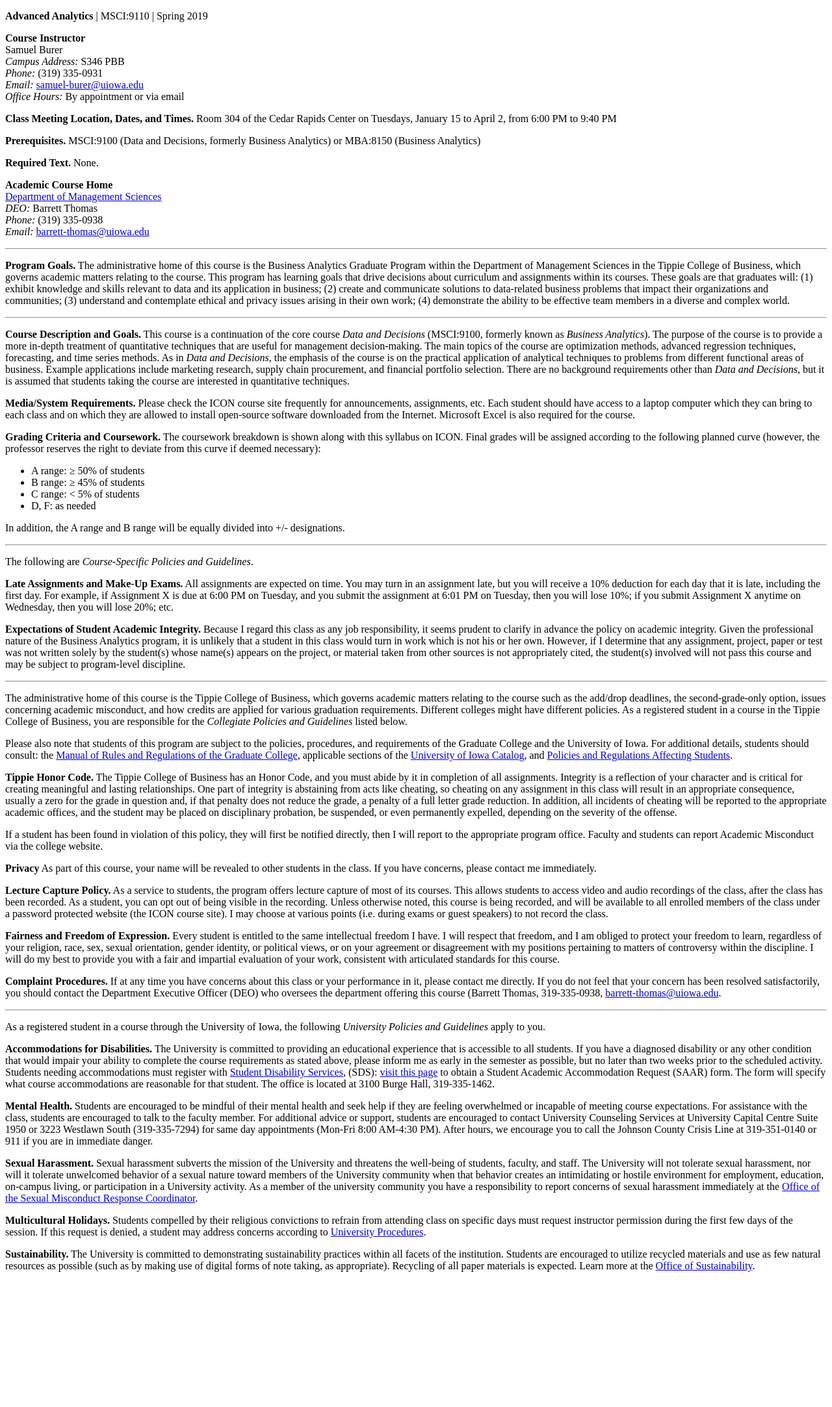
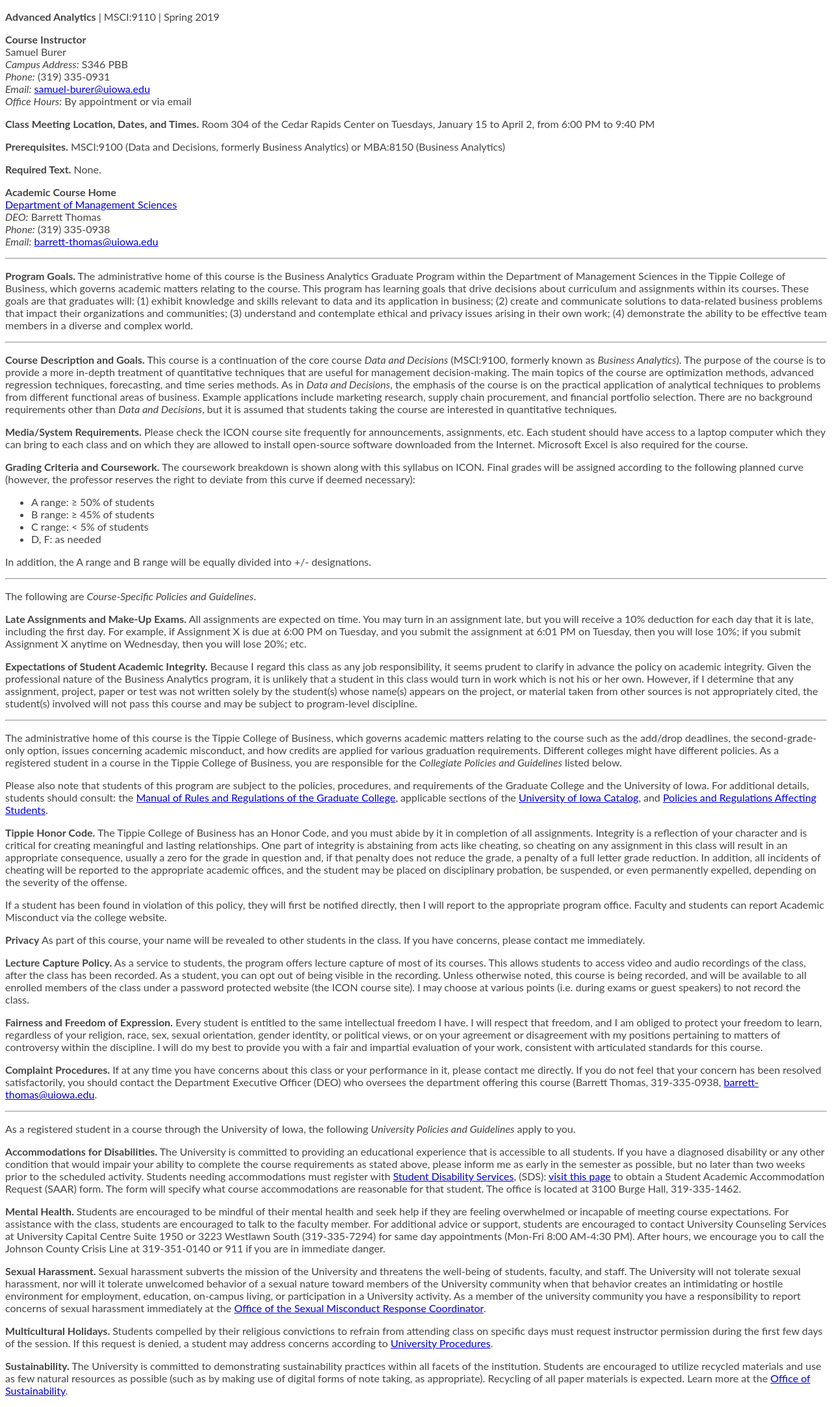
Before and after one commit to sburer/sburer.github.io, a Jekyll site: the page Advanced_Analytics/information/20188/syllabus.html, which Jekyll copies as it is, in a window 1280 px wide. Shown: the whole page at 65% size. Built offline with Jekyll 4.4.1, drawn with Linux system fonts in a browser that asks for light colours; before the commit the page ends 1974 px from its top, so only the background shows below that.

Commit message:
Adding CSS to change font.

```diff
--- /dev/null
+++ b/Advanced_Analytics/information/20188/pandoc.css
@@ -0,0 +1,330 @@
+/*
+ * I add this to html files generated with pandoc.
+ * https://gist.github.com/killercup/5917178#file-pandoc-css
+ */
+
+/* html { */
+  /* font-size: 100%; */
+  /* overflow-y: scroll; */
+  /* -webkit-text-size-adjust: 100%; */
+  /* -ms-text-size-adjust: 100%; */
+/* } */
+
+body {
+  color: #444;
+  /* font-family: Georgia, Palatino, 'Palatino Linotype', Times, 'Times New Roman', serif; */
+  font-family: 'Lato', sans-serif;
+  /* font-size: 12px; */
+  /* line-height: 1.7; */
+  /* padding: 1em; */
+  /* margin: auto; */
+  /* max-width: 42em; */
+  /* background: #fefefe; */
+}
+
+/* a { */
+  /* color: #0645ad; */
+  /* text-decoration: none; */
+/* } */
+/*  */
+/* a:visited { */
+  /* color: #0b0080; */
+/* } */
+/*  */
+/* a:hover { */
+  /* color: #06e; */
+/* } */
+/*  */
+/* a:active { */
+  /* color: #faa700; */
+/* } */
+/*  */
+/* a:focus { */
+  /* outline: thin dotted; */
+/* } */
+/*  */
+/* *::-moz-selection { */
+  /* background: rgba(255, 255, 0, 0.3); */
+  /* color: #000; */
+/* } */
+/*  */
+/* *::selection { */
+  /* background: rgba(255, 255, 0, 0.3); */
+  /* color: #000; */
+/* } */
+/*  */
+/* a::-moz-selection { */
+  /* background: rgba(255, 255, 0, 0.3); */
+  /* color: #0645ad; */
+/* } */
+/*  */
+/* a::selection { */
+  /* background: rgba(255, 255, 0, 0.3); */
+  /* color: #0645ad; */
+/* } */
+/*  */
+/* p { */
+  /* margin: 1em 0; */
+/* } */
+/*  */
+/* img { */
+  /* max-width: 100%; */
+/* } */
+/*  */
+/* h1, h2, h3, h4, h5, h6 { */
+  /* color: #111; */
+  /* line-height: 125%; */
+  /* margin-top: 2em; */
+  /* font-weight: normal; */
+/* } */
+/*  */
+/* h4, h5, h6 { */
+  /* font-weight: bold; */
+/* } */
+/*  */
+/* h1 { */
+  /* font-size: 2.5em; */
+/* } */
+/*  */
+/* h2 { */
+  /* font-size: 2em; */
+/* } */
+/*  */
+/* h3 { */
+  /* font-size: 1.5em; */
+/* } */
+/*  */
+/* h4 { */
+  /* font-size: 1.2em; */
+/* } */
+/*  */
+/* h5 { */
+  /* font-size: 1em; */
+/* } */
+/*  */
+/* h6 { */
+  /* font-size: 0.9em; */
+/* } */
+/*  */
+/* blockquote { */
+  /* color: #666666; */
+  /* margin: 0; */
+  /* padding-left: 3em; */
+  /* border-left: 0.5em #EEE solid; */
+/* } */
+/*  */
+/* hr { */
+  /* display: block; */
+  /* height: 2px; */
+  /* border: 0; */
+  /* border-top: 1px solid #aaa; */
+  /* border-bottom: 1px solid #eee; */
+  /* margin: 1em 0; */
+  /* padding: 0; */
+/* } */
+/*  */
+/* pre, code, kbd, samp { */
+  /* color: #000; */
+  /* font-family: monospace, monospace; */
+  /* _font-family: 'courier new', monospace; */
+  /* font-size: 0.98em; */
+/* } */
+/*  */
+/* pre { */
+  /* white-space: pre; */
+  /* white-space: pre-wrap; */
+  /* word-wrap: break-word; */
+/* } */
+/*  */
+/* b, strong { */
+  /* font-weight: bold; */
+/* } */
+/*  */
+/* dfn { */
+  /* font-style: italic; */
+/* } */
+/*  */
+/* ins { */
+  /* background: #ff9; */
+  /* color: #000; */
+  /* text-decoration: none; */
+/* } */
+/*  */
+/* mark { */
+  /* background: #ff0; */
+  /* color: #000; */
+  /* font-style: italic; */
+  /* font-weight: bold; */
+/* } */
+/*  */
+/* sub, sup { */
+  /* font-size: 75%; */
+  /* line-height: 0; */
+  /* position: relative; */
+  /* vertical-align: baseline; */
+/* } */
+/*  */
+/* sup { */
+  /* top: -0.5em; */
+/* } */
+/*  */
+/* sub { */
+  /* bottom: -0.25em; */
+/* } */
+/*  */
+/* ul, ol { */
+  /* margin: 1em 0; */
+  /* padding: 0 0 0 2em; */
+/* } */
+/*  */
+/* li p:last-child { */
+  /* margin-bottom: 0; */
+/* } */
+/*  */
+/* ul ul, ol ol { */
+  /* margin: .3em 0; */
+/* } */
+/*  */
+/* dl { */
+  /* margin-bottom: 1em; */
+/* } */
+/*  */
+/* dt { */
+  /* font-weight: bold; */
+  /* margin-bottom: .8em; */
+/* } */
+/*  */
+/* dd { */
+  /* margin: 0 0 .8em 2em; */
+/* } */
+/*  */
+/* dd:last-child { */
+  /* margin-bottom: 0; */
+/* } */
+/*  */
+/* img { */
+  /* border: 0; */
+  /* -ms-interpolation-mode: bicubic; */
+  /* vertical-align: middle; */
+/* } */
+/*  */
+/* figure { */
+  /* display: block; */
+  /* text-align: center; */
+  /* margin: 1em 0; */
+/* } */
+/*  */
+/* figure img { */
+  /* border: none; */
+  /* margin: 0 auto; */
+/* } */
+/*  */
+/* figcaption { */
+  /* font-size: 0.8em; */
+  /* font-style: italic; */
+  /* margin: 0 0 .8em; */
+/* } */
+/*  */
+/* table { */
+  /* margin-bottom: 2em; */
+  /* border-bottom: 1px solid #ddd; */
+  /* border-right: 1px solid #ddd; */
+  /* border-spacing: 0; */
+  /* border-collapse: collapse; */
+/* } */
+/*  */
+/* table th { */
+  /* padding: .2em 1em; */
+  /* background-color: #eee; */
+  /* border-top: 1px solid #ddd; */
+  /* border-left: 1px solid #ddd; */
+/* } */
+/*  */
+/* table td { */
+  /* padding: .2em 1em; */
+  /* border-top: 1px solid #ddd; */
+  /* border-left: 1px solid #ddd; */
+  /* vertical-align: top; */
+/* } */
+/*  */
+/* .author { */
+  /* font-size: 1.2em; */
+  /* text-align: center; */
+/* } */
+/*  */
+/* @media only screen and (min-width: 480px) { */
+  /* body { */
+    /* font-size: 14px; */
+  /* } */
+/* } */
+/* @media only screen and (min-width: 768px) { */
+  /* body { */
+    /* font-size: 16px; */
+  /* } */
+/* } */
+/* @media print { */
+  /* * { */
+    /* background: transparent !important; */
+    /* color: black !important; */
+    /* filter: none !important; */
+    /* -ms-filter: none !important; */
+  /* } */
+/*  */
+  /* body { */
+    /* font-size: 12pt; */
+    /* max-width: 100%; */
+  /* } */
+/*  */
+  /* a, a:visited { */
+    /* text-decoration: underline; */
+  /* } */
+/*  */
+  /* hr { */
+    /* height: 1px; */
+    /* border: 0; */
+    /* border-bottom: 1px solid black; */
+  /* } */
+/*  */
+  /* a[href]:after { */
+    /* content: " (" attr(href) ")"; */
+  /* } */
+/*  */
+  /* abbr[title]:after { */
+    /* content: " (" attr(title) ")"; */
+  /* } */
+/*  */
+  /* .ir a:after, a[href^="javascript:"]:after, a[href^="#"]:after { */
+    /* content: ""; */
+  /* } */
+/*  */
+  /* pre, blockquote { */
+    /* border: 1px solid #999; */
+    /* padding-right: 1em; */
+    /* page-break-inside: avoid; */
+  /* } */
+/*  */
+  /* tr, img { */
+    /* page-break-inside: avoid; */
+  /* } */
+/*  */
+  /* img { */
+    /* max-width: 100% !important; */
+  /* } */
+/*  */
+  /* @page :left { */
+    /* margin: 15mm 20mm 15mm 10mm; */
+/* } */
+/*  */
+  /* @page :right { */
+    /* margin: 15mm 10mm 15mm 20mm; */
+/* } */
+/*  */
+  /* p, h2, h3 { */
+    /* orphans: 3; */
+    /* widows: 3; */
+  /* } */
+/*  */
+  /* h2, h3 { */
+    /* page-break-after: avoid; */
+  /* } */
+/* } */
--- a/Advanced_Analytics/information/20188/syllabus.html
+++ b/Advanced_Analytics/information/20188/syllabus.html
@@ -11,6 +11,7 @@
       span.underline{text-decoration: underline;}
       div.column{display: inline-block; vertical-align: top; width: 50%;}
   </style>
+  <link rel="stylesheet" href="pandoc.css" />
   <!--[if lt IE 9]>
     <script src="//cdnjs.cloudflare.com/ajax/libs/html5shiv/3.7.3/html5shiv-printshiv.min.js"></script>
   <![endif]-->
```
